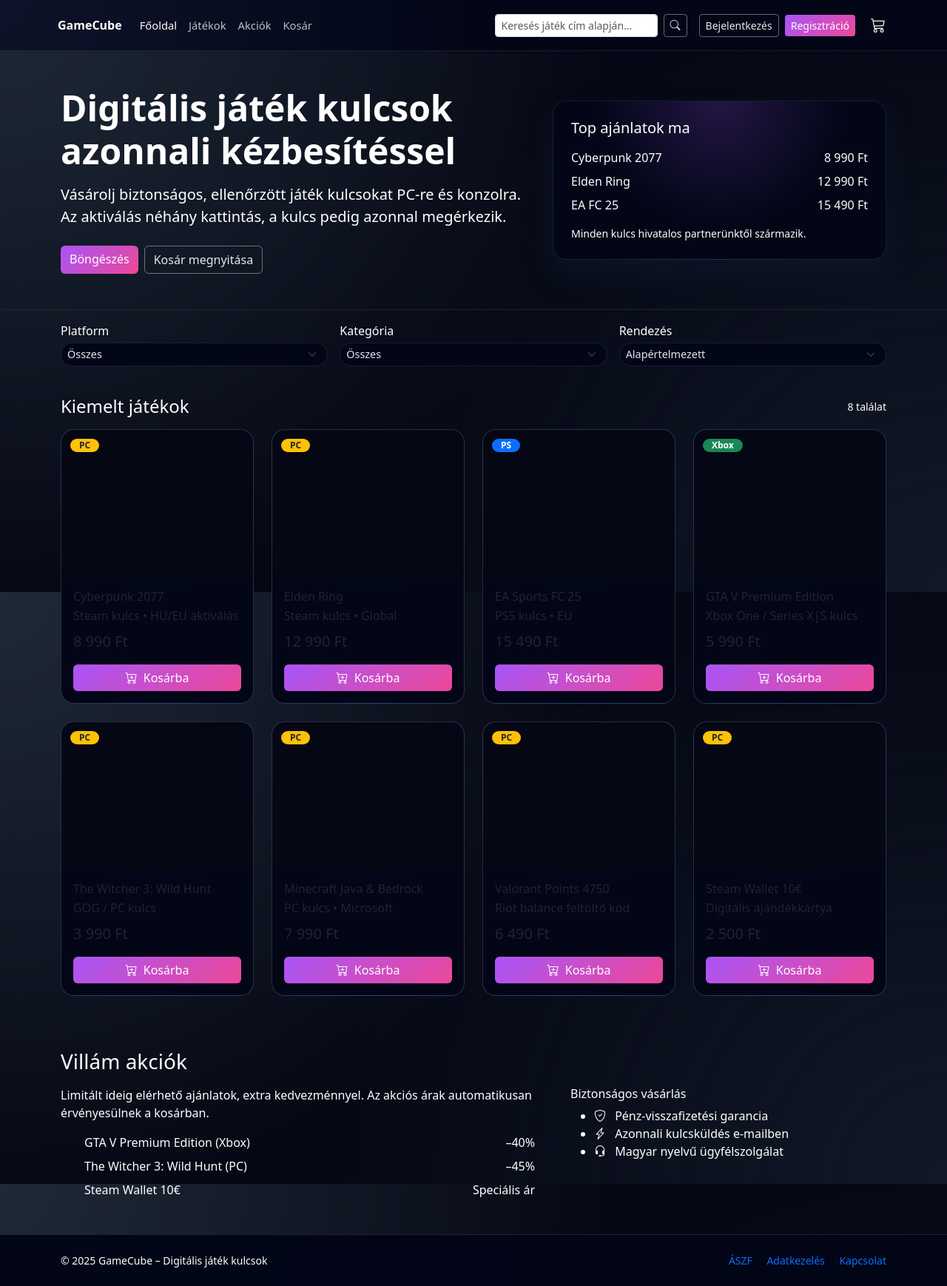
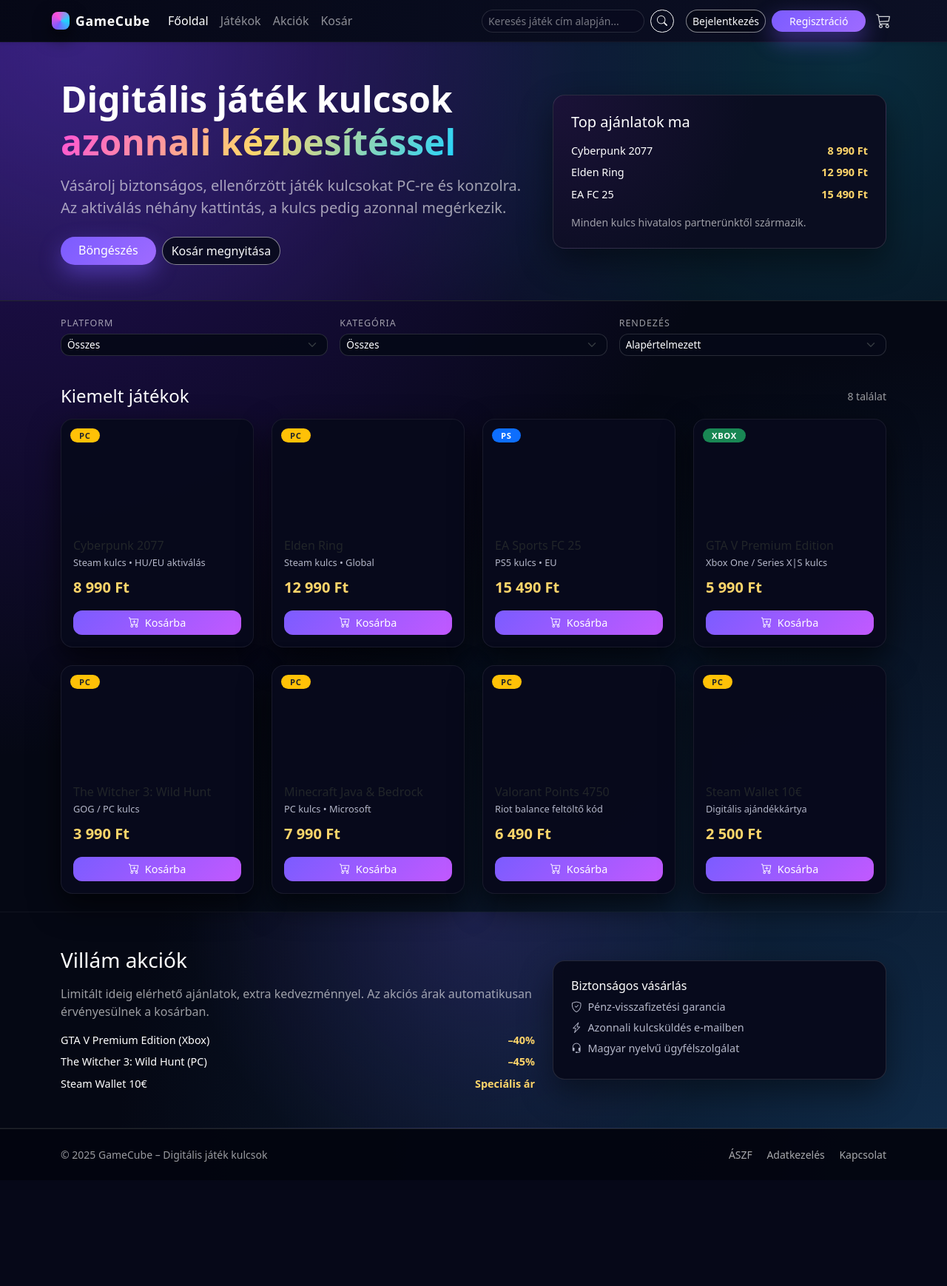
Before and after one commit to tabikevin/GameCube-projekt, a PHP site: page /main.php in a window 1280 px wide. Shown: the whole page at 74% size. After the commit the page ends 1595 px from the top, so only its background shows below. Run offline with PHP 8.4, Linux system fonts and the light colour scheme; data comes from the database, SQL or seed files in the repository; data that the repository does not hold is empty.

Commit message:
Add files via upload

```diff
--- a/main.css
+++ b/main.css
@@ -1,15 +1,16 @@
 :root {
     --gc-bg: #050814;
     --gc-bg-alt: #0b1020;
-    --gc-surface: #111629;
-    --gc-surface-soft: #151b32;
-    --gc-accent: #a855f7;
-    --gc-accent-soft: rgba(168, 85, 247, 0.15);
-    --gc-accent-strong: #e879f9;
+    --gc-primary: #7b5cff;
+    --gc-primary-soft: rgba(123, 92, 255, 0.12);
+    --gc-accent: #ff4fd8;
     --gc-text-main: #ffffff;
-    --gc-text-sub: #9ca3af;
-    --gc-border-soft: rgba(148, 163, 184, 0.15);
-    --gc-danger: #f97373;
+    --gc-text-soft: #b4b7c9;
+    --gc-border-subtle: #262b3f;
+    --gc-radius-lg: 16px;
+    --gc-radius-md: 12px;
+    --gc-radius-sm: 8px;
+    --gc-shadow-soft: 0 18px 45px rgba(0, 0, 0, 0.45);
 }
 
 *,
@@ -18,320 +19,195 @@
     box-sizing: border-box;
 }
 
-html,
-body {
-    height: 100%;
-}
-
 body {
     margin: 0;
-    font-family: system-ui, -apple-system, BlinkMacSystemFont, "SF Pro Text", "Segoe UI", sans-serif;
+    min-height: 100vh;
+    font-family: system-ui, -apple-system, BlinkMacSystemFont, "Segoe UI", sans-serif;
     background:
-        radial-gradient(circle at top left, #1f2937 0, transparent 55%),
-        radial-gradient(circle at bottom right, #111827 0, transparent 55%),
+        radial-gradient(circle at top left, #26105d 0, transparent 50%),
+        radial-gradient(circle at bottom right, #102c4a 0, transparent 55%),
         var(--gc-bg);
     color: var(--gc-text-main);
 }
 
-a {
-    text-decoration: none;
+.text-light-50 {
+    color: rgba(255, 255, 255, 0.6);
 }
 
 .gc-header {
-    background: radial-gradient(circle at top left, rgba(148, 163, 255, 0.08) 0, transparent 50%), #020617;
-    border-bottom: 1px solid var(--gc-border-soft);
     position: sticky;
     top: 0;
-    z-index: 20;
-    backdrop-filter: blur(16px);
+    z-index: 50;
+    backdrop-filter: blur(18px);
+    background: linear-gradient(
+        to right,
+        rgba(5, 8, 20, 0.96),
+        rgba(12, 16, 38, 0.96)
+    );
+    border-bottom: 1px solid rgba(255, 255, 255, 0.04);
 }
 
-.gc-logo {
-    width: 26px;
-    height: 26px;
-    border-radius: 10px;
-    background: conic-gradient(from 180deg, #a855f7, #22c55e, #3b82f6, #f97316, #a855f7);
-    display: inline-block;
-    position: relative;
+.gc-logo-square {
+    width: 24px;
+    height: 24px;
+    border-radius: 8px;
+    background:
+        conic-gradient(from 210deg, #7b5cff, #ff4fd8, #20d4ff, #7b5cff);
+    box-shadow:
+        0 0 0 2px rgba(9, 9, 20, 0.4),
+        0 10px 25px rgba(0, 0, 0, 0.75);
+    flex-shrink: 0;
 }
 
-.gc-logo::after {
+.navbar-brand span.fw-bold {
+    letter-spacing: 0.04em;
+    font-size: 1.1rem;
+}
+
+.gc-search-form input {
+    background-color: rgba(9, 11, 30, 0.9);
+    border-radius: 999px;
+    border: 1px solid rgba(255, 255, 255, 0.12);
+    color: var(--gc-text-main);
+}
+
+.gc-search-form input::placeholder {
+    color: rgba(255, 255, 255, 0.45);
+}
+
+.gc-search-form input:focus {
+    outline: none;
+    box-shadow: 0 0 0 0.1rem rgba(123, 92, 255, 0.45);
+    border-color: var(--gc-primary);
+}
+
+.gc-search-form button {
+    border-radius: 999px;
+    border-width: 1px;
+}
+
+.gc-icon-btn {
+    padding: 0.25rem 0.3rem;
+    opacity: 0.85;
+    transition: opacity 0.18s ease, transform 0.18s ease;
+}
+
+.gc-icon-btn:hover {
+    opacity: 1;
+    transform: translateY(-1px);
+}
+
+.gc-hero {
+    position: relative;
+    overflow: hidden;
+}
+
+.gc-hero::before {
     content: "";
     position: absolute;
-    inset: 4px;
-    border-radius: 7px;
-    background: #020617;
+    inset: 0;
+    pointer-events: none;
+    background:
+        radial-gradient(circle at 10% 0, rgba(123, 92, 255, 0.28), transparent 55%),
+        radial-gradient(circle at 90% 10%, rgba(32, 212, 255, 0.2), transparent 60%);
+    opacity: 0.9;
 }
 
-.navbar {
-    padding-top: 0.75rem;
-    padding-bottom: 0.75rem;
+.gc-hero > .container {
+    position: relative;
+    z-index: 1;
 }
 
-.navbar-brand {
-    font-size: 1rem;
+.gc-gradient-text {
+    background: linear-gradient(120deg, #ff4fd8, #ffd66b, #20d4ff);
+    -webkit-background-clip: text;
+    background-clip: text;
+    color: transparent;
 }
 
-.nav-link {
-    font-size: 0.92rem;
-    color: rgba(248, 250, 252, 0.75);
+.gc-hero-card {
+    background: radial-gradient(circle at top left, #1b1238 0, #0a0d20 55%);
+    border-radius: var(--gc-radius-lg);
+    border: 1px solid rgba(255, 255, 255, 0.12);
+    box-shadow: var(--gc-shadow-soft);
 }
 
-.nav-link:hover,
-.nav-link.active {
-    color: #fff;
-}
-
-.gc-search-form {
-    position: relative;
-    min-width: 260px;
-}
-
-.gc-search-icon {
-    position: absolute;
-    left: 0.75rem;
-    top: 50%;
-    transform: translateY(-50%);
-    color: rgba(148, 163, 184, 0.8);
+.gc-hero-list {
+    list-style: none;
+    padding-left: 0;
+    margin-bottom: 0;
     font-size: 0.9rem;
 }
 
-.gc-search-input {
-    padding-left: 2.2rem;
-    border-radius: 999px;
-    border: 1px solid var(--gc-border-soft);
-    background-color: rgba(15, 23, 42, 0.95);
-    color: #e5e7eb;
-    font-size: 0.9rem;
+.gc-price {
+    color: #ffd66b;
+    font-weight: 600;
 }
 
-.gc-search-input::placeholder {
-    color: #6b7280;
-}
-
-.gc-search-input:focus {
-    outline: none;
-    border-color: rgba(168, 85, 247, 0.8);
-    box-shadow: 0 0 0 1px rgba(168, 85, 247, 0.4);
-    background-color: #020617;
-}
-
-.gc-cart-label {
-    font-size: 0.9rem;
-}
-
-.gc-cart-badge {
-    font-size: 0.65rem;
-    padding: 0.1rem 0.35rem;
-}
-
-.gc-main {
-    padding-bottom: 3rem;
-}
-
-.gc-hero {
-    padding-top: 2.5rem;
-    padding-bottom: 1.5rem;
-}
-
-.gc-hero-title {
-    font-size: 2.25rem;
-    line-height: 1.2;
-    margin-bottom: 0.75rem;
-}
-
-.gc-hero-subtitle {
-    color: var(--gc-text-sub);
-    max-width: 32rem;
-    font-size: 0.96rem;
-}
-
-.btn-primary {
-    background: linear-gradient(135deg, #a855f7, #ec4899);
+.gc-btn-main {
+    border-radius: 999px;
+    padding-inline: 1.5rem;
+    background: linear-gradient(135deg, #7b5cff, #9f6bff);
     border: none;
+    box-shadow: 0 12px 30px rgba(123, 92, 255, 0.45);
     font-weight: 500;
 }
 
-.btn-primary:hover {
-    background: linear-gradient(135deg, #c084fc, #fb7185);
+.gc-btn-main:hover {
+    filter: brightness(1.05);
+    box-shadow: 0 14px 38px rgba(123, 92, 255, 0.6);
 }
 
-.btn-outline-light {
-    border-color: rgba(249, 250, 251, 0.4);
-    color: #e5e7eb;
+.gc-btn-ghost {
+    border-radius: 999px;
+    border-color: rgba(255, 255, 255, 0.5);
+    background-color: rgba(6, 9, 22, 0.8);
+    font-weight: 500;
 }
 
-.btn-outline-light:hover {
-    background-color: rgba(249, 250, 251, 0.1);
-    border-color: rgba(249, 250, 251, 0.7);
-    color: #fff;
+.gc-btn-ghost:hover {
+    border-color: #ffffff;
+    background-color: rgba(14, 19, 46, 0.95);
 }
 
-.gc-hero-meta {
-    display: flex;
-    flex-wrap: wrap;
-    gap: 0.75rem 1.5rem;
-    margin-top: 1.25rem;
-    font-size: 0.85rem;
-    color: var(--gc-text-sub);
-}
-
-.gc-hero-meta-item i {
-    color: var(--gc-accent-strong);
-}
-
-.gc-hero-card {
-    background: radial-gradient(circle at top, rgba(168, 85, 247, 0.2) 0, transparent 55%), #020617;
-    border-radius: 18px;
-    border: 1px solid var(--gc-border-soft);
-    padding: 1.25rem;
-    box-shadow: 0 20px 35px rgba(15, 23, 42, 0.7);
-}
-
-.gc-hero-card-header {
-    font-size: 0.82rem;
+.gc-filter-label {
+    font-size: 0.78rem;
     text-transform: uppercase;
     letter-spacing: 0.08em;
-    color: var(--gc-text-sub);
-    margin-bottom: 0.5rem;
-}
-
-.gc-hero-card-body {
-    padding-top: 0.5rem;
-}
-
-.gc-hero-game-title {
-    font-size: 1.4rem;
-    font-weight: 600;
-}
-
-.gc-hero-game-desc {
-    color: var(--gc-text-sub);
-    font-size: 0.9rem;
-    margin-top: 0.25rem;
-}
-
-.gc-hero-price-main {
-    font-size: 1.4rem;
-    font-weight: 600;
-}
-
-.gc-hero-price-sub {
-    font-size: 0.8rem;
-    color: var(--gc-text-sub);
-}
-
-.gc-filters {
-    padding-top: 1.25rem;
-    padding-bottom: 0.75rem;
-}
-
-.gc-filters-inner {
-    padding: 1rem 1.25rem;
-    border-radius: 16px;
-    background: radial-gradient(circle at top left, rgba(75, 85, 99, 0.4) 0, transparent 55%), rgba(15, 23, 42, 0.96);
-    border: 1px solid var(--gc-border-soft);
+    color: rgba(255, 255, 255, 0.6);
 }
 
 .gc-select {
-    background-color: #020617;
-    color: #e5e7eb;
-    border-radius: 999px;
-    border: 1px solid var(--gc-border-soft);
-    font-size: 0.9rem;
+    background-color: rgba(6, 9, 24, 0.95);
+    border-radius: var(--gc-radius-md);
+    border: 1px solid rgba(255, 255, 255, 0.14);
+    color: var(--gc-text-main);
+    font-size: 0.85rem;
 }
 
 .gc-select:focus {
-    border-color: rgba(168, 85, 247, 0.9);
-    box-shadow: 0 0 0 1px rgba(168, 85, 247, 0.4);
-}
-
-.gc-products {
-    padding-top: 1rem;
-}
-
-.gc-section-title {
-    font-size: 1.25rem;
-}
-
-.gc-product-wrapper {
-    transition: transform 0.15s ease-out, opacity 0.15s ease-out;
+    border-color: var(--gc-primary);
+    box-shadow: 0 0 0 0.1rem rgba(123, 92, 255, 0.5);
 }
 
 .gc-product-card {
-    background: radial-gradient(circle at top, rgba(30, 64, 175, 0.45) 0, transparent 55%), #020617;
-    border-radius: 18px;
-    border: 1px solid rgba(148, 163, 184, 0.25);
+    background: rgba(8, 10, 28, 0.98);
+    border-radius: var(--gc-radius-lg);
+    border: 1px solid rgba(255, 255, 255, 0.07);
+    box-shadow: 0 16px 40px rgba(0, 0, 0, 0.65);
     overflow: hidden;
-    position: relative;
-    transition: transform 0.15s ease-out, box-shadow 0.15s ease-out, border-color 0.15s ease-out;
+    transition:
+        transform 0.18s ease-out,
+        box-shadow 0.18s ease-out,
+        border-color 0.18s ease-out,
+        background 0.18s ease-out;
 }
 
 .gc-product-card:hover {
     transform: translateY(-4px);
-    box-shadow: 0 18px 30px rgba(15, 23, 42, 0.9);
-    border-color: rgba(168, 85, 247, 0.7);
-}
-
-.gc-badge {
-    position: absolute;
-    top: 0.75rem;
-    left: 0.75rem;
-    border-radius: 999px;
-    padding: 0.2rem 0.75rem;
-    font-size: 0.75rem;
-}
-
-.gc-product-title {
-    font-size: 0.98rem;
-    margin-bottom: 0.25rem;
-}
-
-.gc-product-subtitle {
-    font-size: 0.82rem;
-    color: var(--gc-text-sub);
-}
-
-.gc-product-price {
-    font-size: 1.05rem;
-    font-weight: 600;
-}
-
-.gc-product-subprice {
-    font-size: 0.8rem;
-    color: var(--gc-text-sub);
-}
-
-.gc-add-to-cart-btn {
-    font-size: 0.86rem;
-    padding: 0.45rem 0.85rem;
-}
-
-.gc-footer {
-    border-top: 1px solid var(--gc-border-soft);
-    background-color: rgba(2, 6, 23, 0.98);
-}
-
-.gc-footer-links a:hover {
-    color: #e5e7eb;
-}
-
-@media (max-width: 991.98px) {
-    .gc-search-form {
-        display: none;
-    }
-
-    .gc-hero {
-        padding-top: 1.75rem;
-    }
-
-    .gc-hero-title {
-        font-size: 1.6rem;
-    }
-
-    .gc-hero-card {
-        margin-top: 1.5rem;
-    }
+    border-color: rgba(123, 92, 255, 0.6);
+    box-shadow: 0 22px 60px rgba(0, 0, 0, 0.85);
+    background: rgba(12, 15, 38, 0.98);
 }
 
 .gc-product-img {
@@ -343,45 +219,155 @@
 }
 
 .gc-product-img.cyberpunk { background-image: linear-gradient(135deg, #f9d648, #eebc1d); }
+.gc-product-img.eldenring { background-image: linear-gradient(135deg, #06240f, #103823); }
+.gc-product-img.eafc { background-image: linear-gradient(135deg, #0b1b3f, #2051a1); }
+.gc-product-img.gtav { background-image: linear-gradient(135deg, #292c32, #131417); }
+.gc-product-img.witcher { background-image: linear-gradient(135deg, #3a2a2a, #150e0e); }
+.gc-product-img.minecraft { background-image: linear-gradient(135deg, #2b6b25, #1d3d18); }
+.gc-product-img.valorant { background-image: linear-gradient(135deg, #ff4655, #19171f); }
+.gc-product-img.steam { background-image: linear-gradient(135deg, #0f172a, #020617); }
 
-.gc-product-img.eldenring { background-image: linear-gradient(135deg, #06240f, #103823); }
-
-.gc-product-img.eafc { background-image: linear-gradient(135deg, #0b1b3f, #2051a1); }
-
-.gc-product-img.gtav { background-image: linear-gradient(135deg, #292c32, #131417); }
-
-.gc-product-img.witcher { background-image: linear-gradient(135deg, #16232f, #314055); }
-
-.gc-product-img.minecraft { background-image: linear-gradient(135deg, #14532d, #166534); }
-
-.gc-product-img.valorant { background-image: linear-gradient(135deg, #3b0764, #7e22ce); }
-
-.gc-product-img.steam { background-image: linear-gradient(135deg, #020617, #020617); }
-
-.gc-product-img.cyberpunk { background-image: url("cyberpunk2077.png"); }
-.gc-product-img.eldenring { background-image: url("eldenring.png"); }
-.gc-product-img.eafc { background-image: url("fc25.png"); }
-.gc-product-img.gtav { background-image: url("gta5.png"); }
-.gc-product-img.witcher { background-image: url("thewitcher3.png"); }
-.gc-product-img.minecraft { background-image: url("minecraft.png"); }
-.gc-product-img.valorant { background-image: url("valorantpoints.png"); }
-.gc-product-img.steam { background-image: url("steam.png"); }
-
-.gc-product-img {
-    width: 100%;
-    height: 200px;
-    border-radius: 16px;
-    overflow: hidden;
-    position: relative;
-    padding-top: 0;
-    background: #050814;
-    background-size: cover;
-    background-position: center;
+.gc-badge {
+    position: absolute;
+    left: 0.75rem;
+    top: 0.75rem;
+    border-radius: 999px;
+    padding-inline: 0.75rem;
+    padding-block: 0.25rem;
+    font-size: 0.7rem;
+    text-transform: uppercase;
+    letter-spacing: 0.06em;
 }
 
-.gc-product-img-inner {
-    width: 100%;
-    height: 100%;
-    object-fit: cover;
-    display: block;
+.gc-platform {
+    font-size: 0.8rem;
+    color: var(--gc-text-soft);
 }
+
+.gc-old-price {
+    font-size: 0.82rem;
+    text-decoration: line-through;
+    color: rgba(255, 255, 255, 0.4);
+}
+
+.gc-add-cart-btn {
+    border-radius: var(--gc-radius-md);
+    font-size: 0.9rem;
+    font-weight: 500;
+    background: linear-gradient(135deg, #7b5cff, #c259ff);
+    border: none;
+}
+
+.gc-add-cart-btn:hover {
+    filter: brightness(1.07);
+}
+
+.gc-offers {
+    background: radial-gradient(circle at top center, rgba(123, 92, 255, 0.18), transparent 55%);
+    border-top: 1px solid rgba(255, 255, 255, 0.05);
+    border-bottom: 1px solid rgba(255, 255, 255, 0.05);
+}
+
+.gc-offers-card {
+    background: rgba(8, 10, 28, 0.96);
+    border-radius: var(--gc-radius-lg);
+    border: 1px solid rgba(255, 255, 255, 0.12);
+    box-shadow: var(--gc-shadow-soft);
+}
+
+.gc-offer-bullets {
+    list-style: none;
+    padding-left: 0;
+    margin-bottom: 0;
+    font-size: 0.9rem;
+}
+
+.gc-offer-bullets li {
+    display: flex;
+    align-items: center;
+    color: var(--gc-text-soft);
+    margin-bottom: 0.4rem;
+}
+
+.gc-footer {
+    background: rgba(3, 5, 15, 0.96);
+}
+
+.gc-footer-links a {
+    color: rgba(255, 255, 255, 0.65);
+    text-decoration: none;
+}
+
+.gc-footer-links a:hover {
+    color: #ffffff;
+    text-decoration: underline;
+}
+
+#productGrid {
+    min-height: 120px;
+}
+
+.gc-product-wrapper.gc-hidden {
+    display: none !important;
+}
+
+.gc-toast {
+    position: fixed;
+    right: 1.25rem;
+    bottom: 1.25rem;
+    z-index: 1080;
+    background: rgba(8, 10, 28, 0.98);
+    border-radius: var(--gc-radius-md);
+    padding: 0.85rem 1.1rem;
+    border: 1px solid rgba(255, 255, 255, 0.12);
+    box-shadow: var(--gc-shadow-soft);
+    font-size: 0.86rem;
+    display: flex;
+    align-items: center;
+    gap: 0.6rem;
+    opacity: 0;
+    pointer-events: none;
+    transform: translateY(10px);
+    transition:
+        opacity 0.25s ease,
+        transform 0.25s ease;
+}
+
+.gc-toast.gc-toast-visible {
+    opacity: 1;
+    pointer-events: auto;
+    transform: translateY(0);
+}
+
+.gc-toast-icon {
+    width: 26px;
+    height: 26px;
+    border-radius: 999px;
+    display: inline-flex;
+    align-items: center;
+    justify-content: center;
+    background: rgba(123, 92, 255, 0.3);
+}
+
+.gc-toast-close {
+    border: none;
+    background: transparent;
+    color: rgba(255, 255, 255, 0.6);
+    padding: 0;
+    margin-left: 0.25rem;
+    cursor: pointer;
+}
+
+@media (max-width: 575.98px) {
+    .gc-hero {
+        padding-top: 2.5rem !important;
+    }
+
+    .gc-hero .display-5 {
+        font-size: 2rem;
+    }
+
+    .gc-hero-card {
+        margin-top: 1.5rem;
+    }
+}
```
